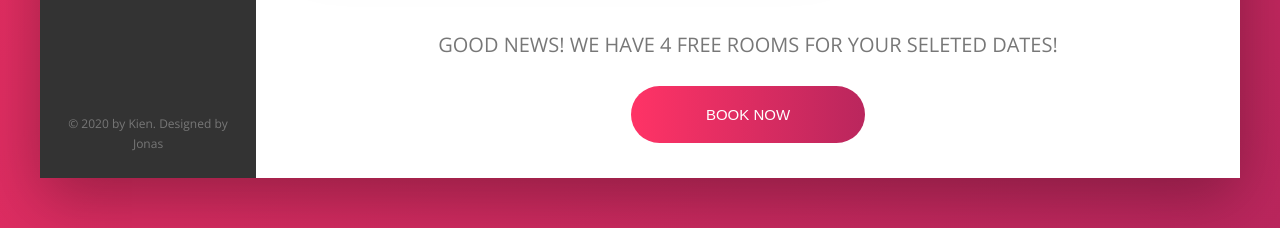
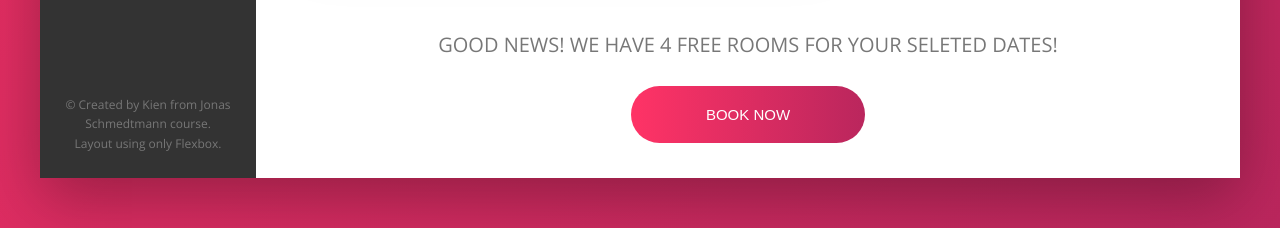
Before and after one commit to kxdang/kien-trillo-app, a website: page index.html in a window 1280 px wide. Shown: the part 1195-1423 px from the top of the page. Drawn offline with nearby package versions, Linux system fonts and the light colour scheme.

Commit message:
editing footer

```diff
--- a/index.html
+++ b/index.html
@@ -95,7 +95,8 @@
           </ul>
 
           <div class="legal">
-            &copy; 2020 by Kien. Designed by Jonas
+            &copy; Created by Kien from Jonas Schmedtmann course. Layout using
+            only Flexbox.
           </div>
         </nav>
 
```
